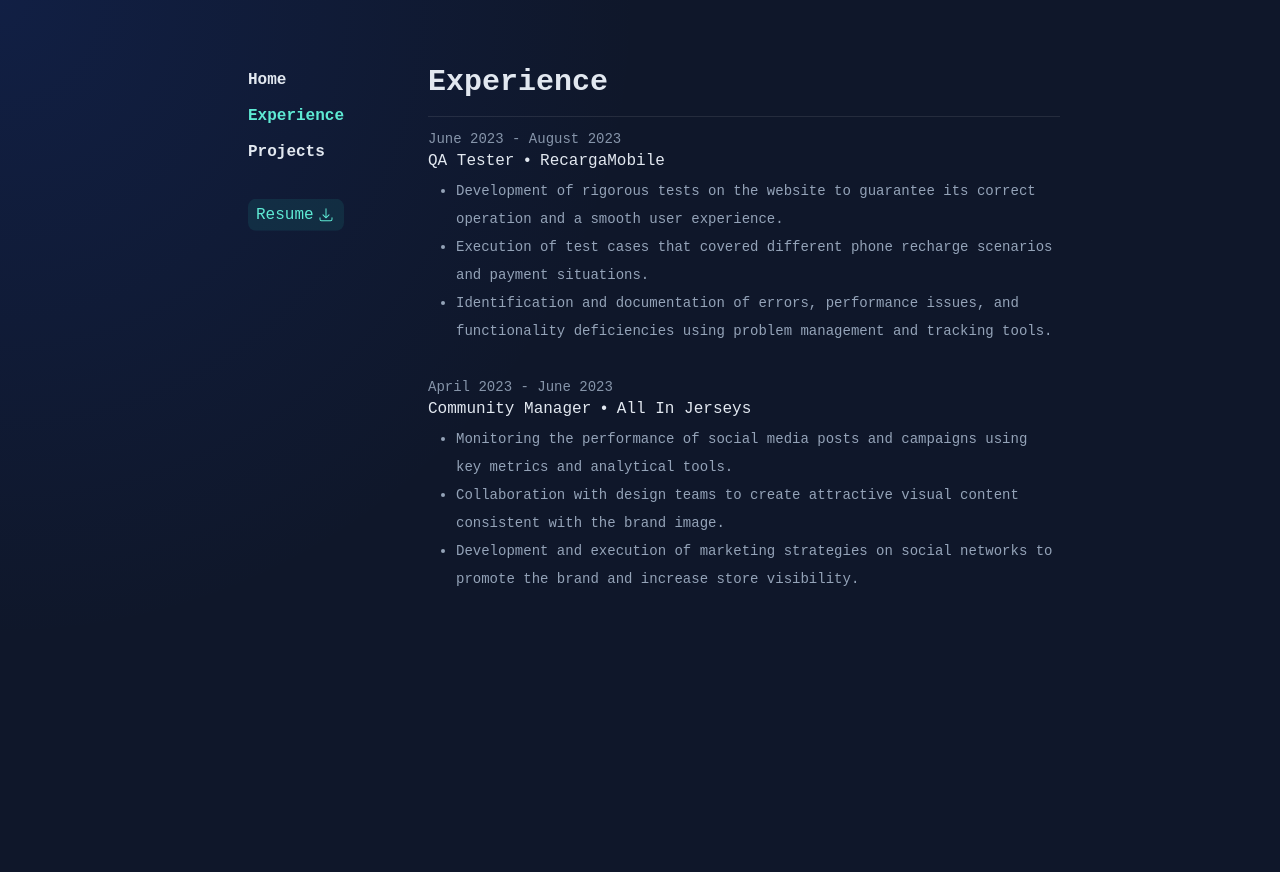
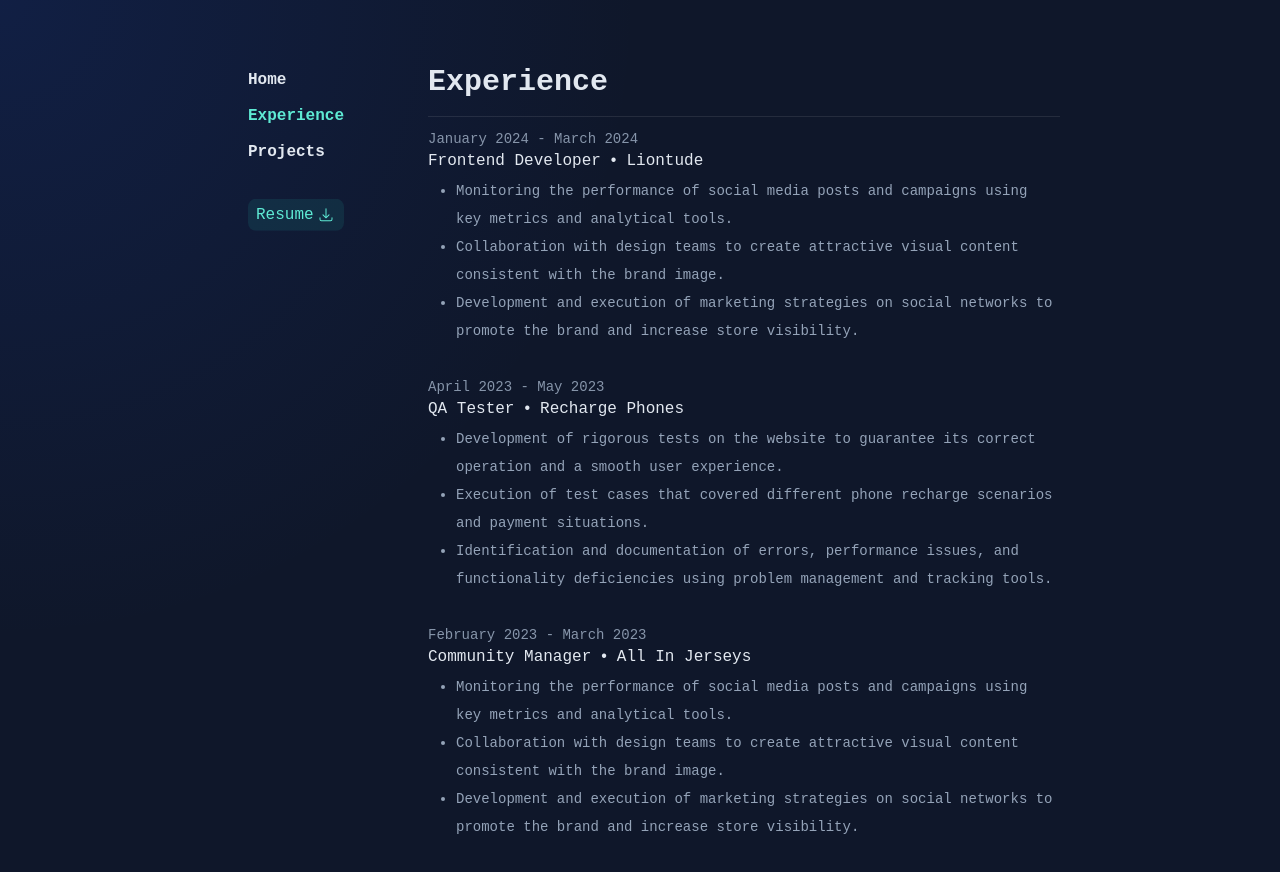
Before and after one commit to henryglez02/henryglez02.github.io, a Next.js app: page /experience in a window 1280 px wide. Shown: the top 872 px of the page. Before the commit the page ends 800 px from the top, so only its background shows below. Built offline with nearby package versions, Linux system fonts and the light colour scheme.

Commit message:
fix experiences

```diff
--- a/app/(home)/experience/page.tsx
+++ b/app/(home)/experience/page.tsx
@@ -1,16 +1,38 @@
 import React from "react";
 
 import { ExperienceItem } from "@/components/experience-item";
-
 
 const Experience = () => {
   return (
     <main className="flex flex-col animate-fade-in-y  m-7 lg:my-12">
       <h1 className="font-bold text-slate-200 text-3xl py-4 ">Experience</h1>
       <hr className="bg-slate-200 opacity-10 mb-3" />
+
       <ExperienceItem
-        company={"RecargaMobile"}
-        date={"June 2023 - August 2023"}
+        company={"Liontude"}
+        date={"January 2024 - March 2024"}
+        position={"Frontend Developer"}
+        tasks={
+          <ul className="list-disc leading-7 pl-7 text-sm">
+            <li>
+              Monitoring the performance of social media posts and campaigns
+              using key metrics and analytical tools.
+            </li>
+            <li>
+              Collaboration with design teams to create attractive visual
+              content consistent with the brand image.
+            </li>
+            <li>
+              Development and execution of marketing strategies on social
+              networks to promote the brand and increase store visibility.
+            </li>
+          </ul>
+        }
+      />
+
+      <ExperienceItem
+        company={"Recharge Phones"}
+        date={"April 2023 - May 2023"}
         position={"QA Tester"}
         tasks={
           <ul className="list-disc leading-7 pl-7 text-sm">
@@ -33,7 +55,7 @@
 
       <ExperienceItem
         company={"All In Jerseys"}
-        date={"April 2023 - June 2023"}
+        date={"February 2023 - March 2023"}
         position={"Community Manager"}
         tasks={
           <ul className="list-disc leading-7 pl-7 text-sm">
```
